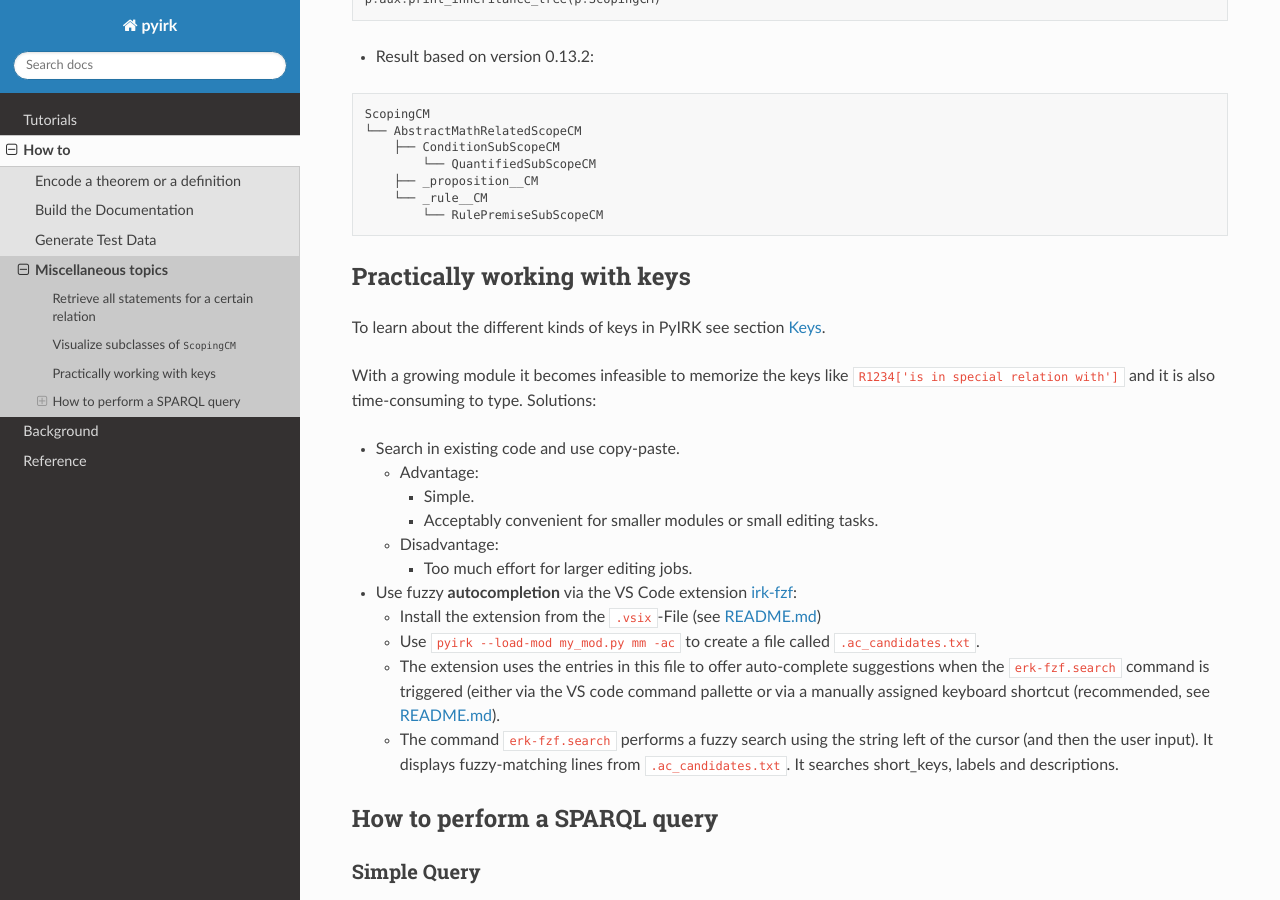
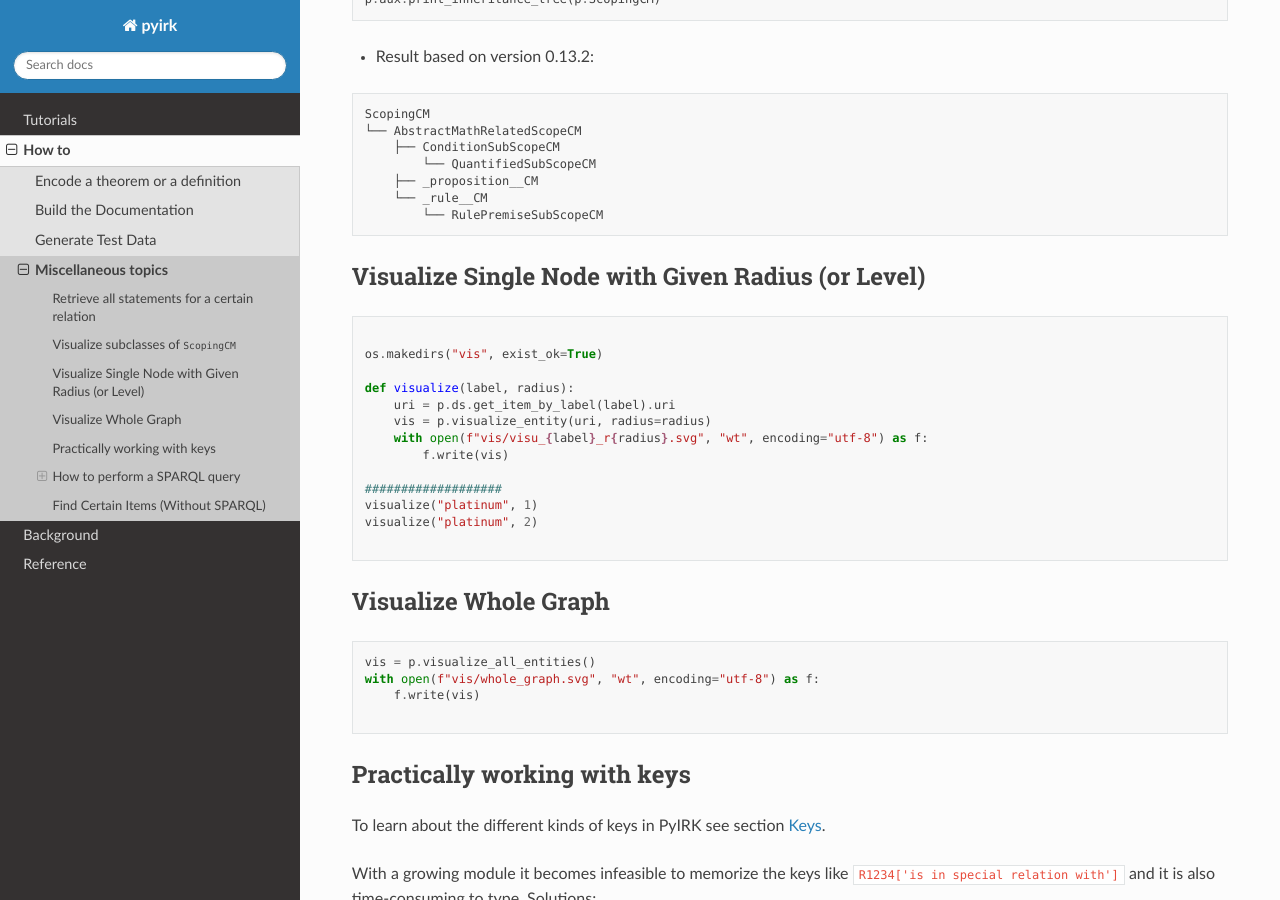
Before and after one commit to ackrep-org/pyirk-core, a Sphinx documentation site: the page built from docs/source/howto/miscellaneous.md, in a window 1280 px wide and 900 px high, scrolled down 788 px. Built offline with Sphinx 7.4.7 and the Read the Docs theme 3.1.0, drawn with Linux system fonts in a browser that asks for light colours; pages that are not in the unit, such as notebooks, are missing from menus; the version number could not be read and is left out; some of the changed text lies outside the part shown.

Commit message:
doc (miscellaneous.md): add some visualization and some item-retrieval code

````diff
--- a/docs/source/howto/miscellaneous.md
+++ b/docs/source/howto/miscellaneous.md
@@ -45,6 +45,33 @@ ScopingCM
         └── RulePremiseSubScopeCM
 ```
 
+
+
+## Visualize Single Node with Given Radius (or Level)
+
+```python
+
+os.makedirs("vis", exist_ok=True)
+
+def visualize(label, radius):
+    uri = p.ds.get_item_by_label(label).uri
+    vis = p.visualize_entity(uri, radius=radius)
+    with open(f"vis/visu_{label}_r{radius}.svg", "wt", encoding="utf-8") as f:
+        f.write(vis)
+
+###################
+visualize("platinum", 1)
+visualize("platinum", 2)
+
+```
+## Visualize Whole Graph
+
+```python
+vis = p.visualize_all_entities()
+with open(f"vis/whole_graph.svg", "wt", encoding="utf-8") as f:
+    f.write(vis)
+
+```
 
 
 (sec_practical_work_with_keys)=
@@ -137,3 +164,25 @@ qsrc = f"""
   self.assertIn([ag.I7301["ETH Zürich"], "1973", "1997"], res1)
 
 ```
+
+## Find Certain Items (Without SPARQL)
+
+
+```python
+
+# delete all human-instance from agent (but keep those defined in other modules)
+humans_to_delete = []
+for human in ag.I7435["human"].get_inv_relations("R4", return_subj=True):
+    if ag.__URI__ in human.uri:
+        humans_to_delete.append(human)
+
+```
+
+```python
+
+# find taxonomically orphaned items (no associated R3__is_subclass_of and no R4__is_instance_of statements):
+
+orphans = [
+  (i, i.uri) for i in p.ds.items.values() if (i != p.I45["general item"] and i.R3 is None and i.R4 is None)
+]
+```
````
